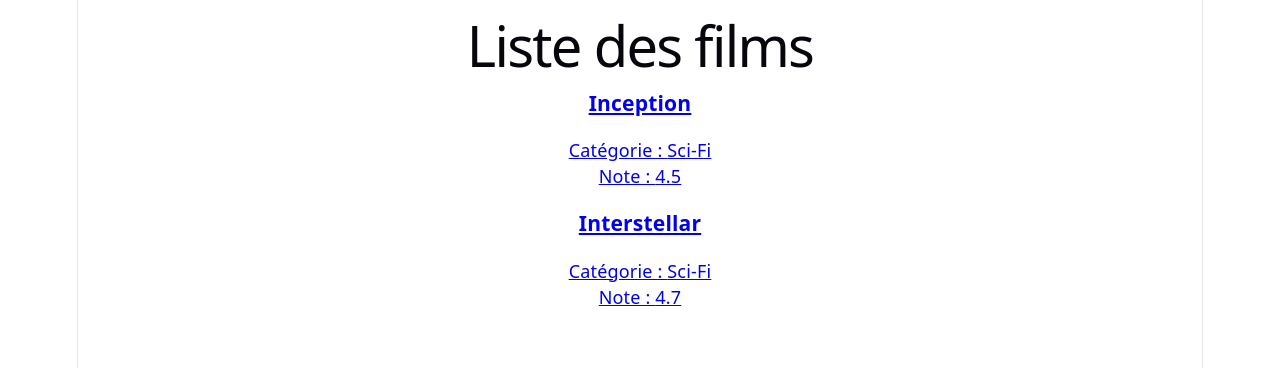
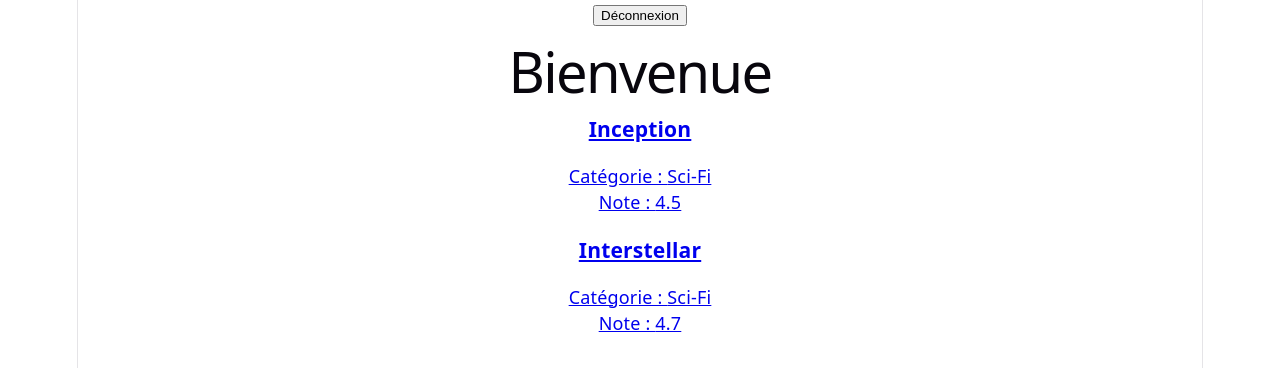
Before and after one commit to ouazizmeryema-cpu/books-movies-co, a React app in the folder frontend/: page /films in a window 1280 px wide. Shown: the top 368 px of the page. Built offline with nearby package versions, Linux system fonts and the light colour scheme; sample sign-in values are in the browser's storage; the HTML template or start-up script is replaced by a standard one.

Commit message:
LoginPage fonctionnel

```diff
--- a/frontend/src/App.jsx
+++ b/frontend/src/App.jsx
@@ -7,7 +7,7 @@
     return (
         <BrowserRouter>
         <Routes>
-            <Route path="/" element={<Navigate to="/films" />} />
+            <Route path="/" element={<Navigate to="/connexion" />} />
 
             <Route path="/connexion" element={<LoginPage />} />
             <Route path="/films" element={<FilmsPage />} />
--- a/frontend/src/pages/FilmsPage.jsx
+++ b/frontend/src/pages/FilmsPage.jsx
@@ -1,8 +1,22 @@
 import { useEffect, useState } from "react";
 import { getFilms } from "../services/filmsService";
 import FilmCard from "../components/FilmCard";
+import { useNavigate } from "react-router-dom";
 
 function FilmsPage() {
+
+    const navigate = useNavigate();
+
+    const user = JSON.parse(localStorage.getItem("user") || "null");
+    console.log(user);
+
+    useEffect(() => {
+
+        if (!user) {
+            navigate("/connexion");
+        }
+    }, [user]);
+
     const [films, setFilms] = useState([]);
 
     useEffect(() => {
@@ -13,11 +27,12 @@
 
     return (
         <div>
-        <h1>Liste des films</h1>
+            <button onClick={() => {localStorage.removeItem("user"); navigate("/connexion");}}>Déconnexion</button>
+            <h1>Bienvenue {user?.prenom}</h1>
 
-        {films.map((film) => (
-            <FilmCard key={film.id} film={film} />
-        ))}
+            {films.map((film) => (
+                <FilmCard key={film.id} film={film} />
+            ))}
         </div>
     );
 }
--- a/frontend/src/pages/LoginPage.jsx
+++ b/frontend/src/pages/LoginPage.jsx
@@ -24,6 +24,7 @@
         const user = users.find(u => u.email === email && u.mdp === mdp);
 
         if (user) {
+            localStorage.setItem("user", JSON.stringify(user));
             navigate("/films");
         } else {
             setError("Email ou mot de passe incorrect");
```
